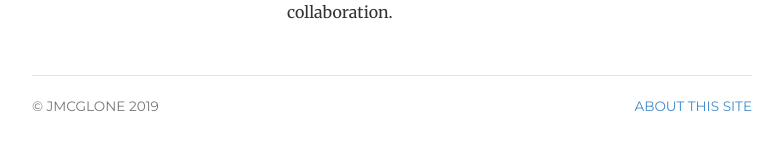
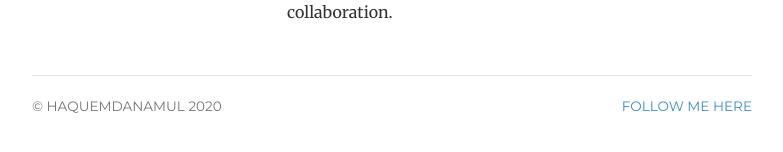
Before and after one commit to haquemdanamul/haquemdanamul, a Jekyll site: the page built from index.html, in a window 1280 px wide. Shown: the part 388-540 px from the top of the page, without its empty margins (248-1031 px from the left). Built offline with Jekyll 4.4.1, drawn with Linux system fonts in a browser that asks for light colours; nearby versions of some CDN libraries; library files that are not in the unit come from our copies.

Commit message:
Update footer.html

```diff
--- a/_includes/footer.html
+++ b/_includes/footer.html
@@ -1,10 +1,10 @@
 <div class="footer">
 	<div class="row">
 	<div class="col-sm-8">
-	<p><small>&copy; jmcglone 2019</small></p>
+	<p><small>&copy; haquemdanamul 2020</small></p>
 	</div>
 	<div class="col-sm-4">
-	<p class="pull-right"><small><a href="/about" title="About this site">About this site</a></small></p>
+	<p class="pull-right"><small><a href="/about" title="FOLLOW ME HERE">FOLLOW ME HERE</a></small></p>
 	</div>
 	</div>
 </div> <!-- /footer -->
```
